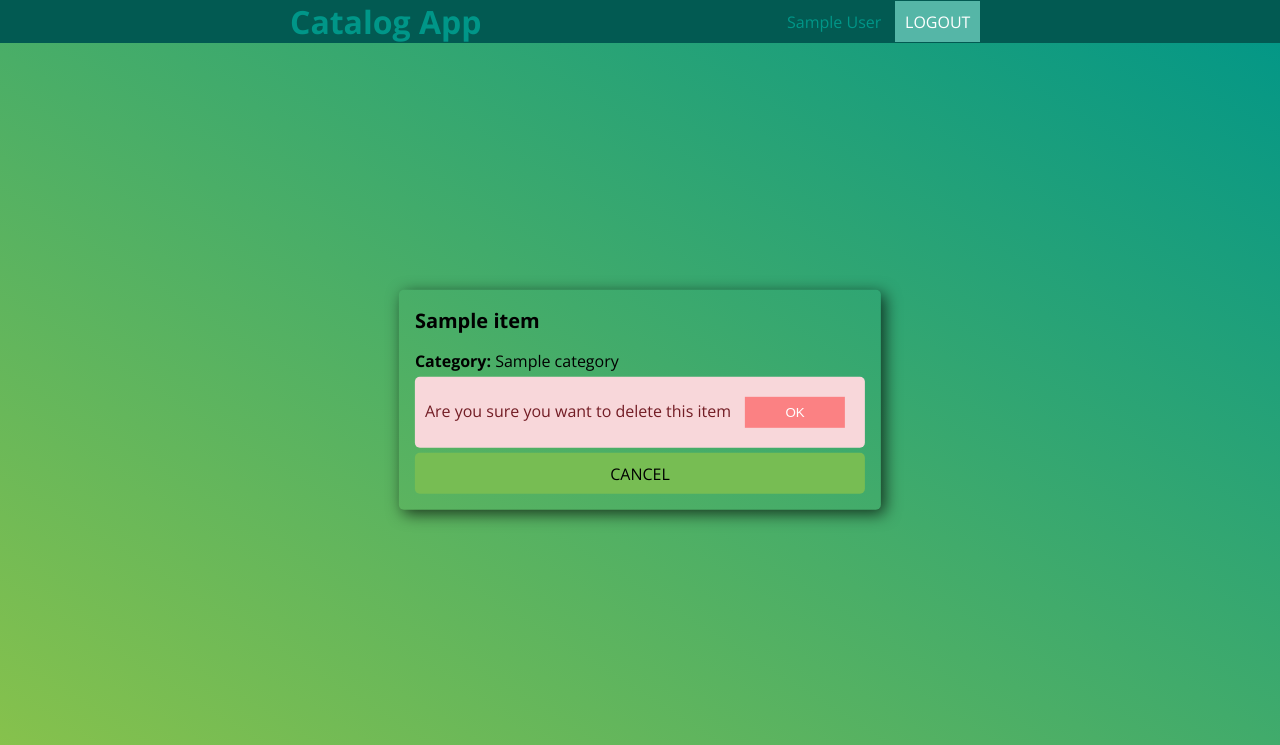
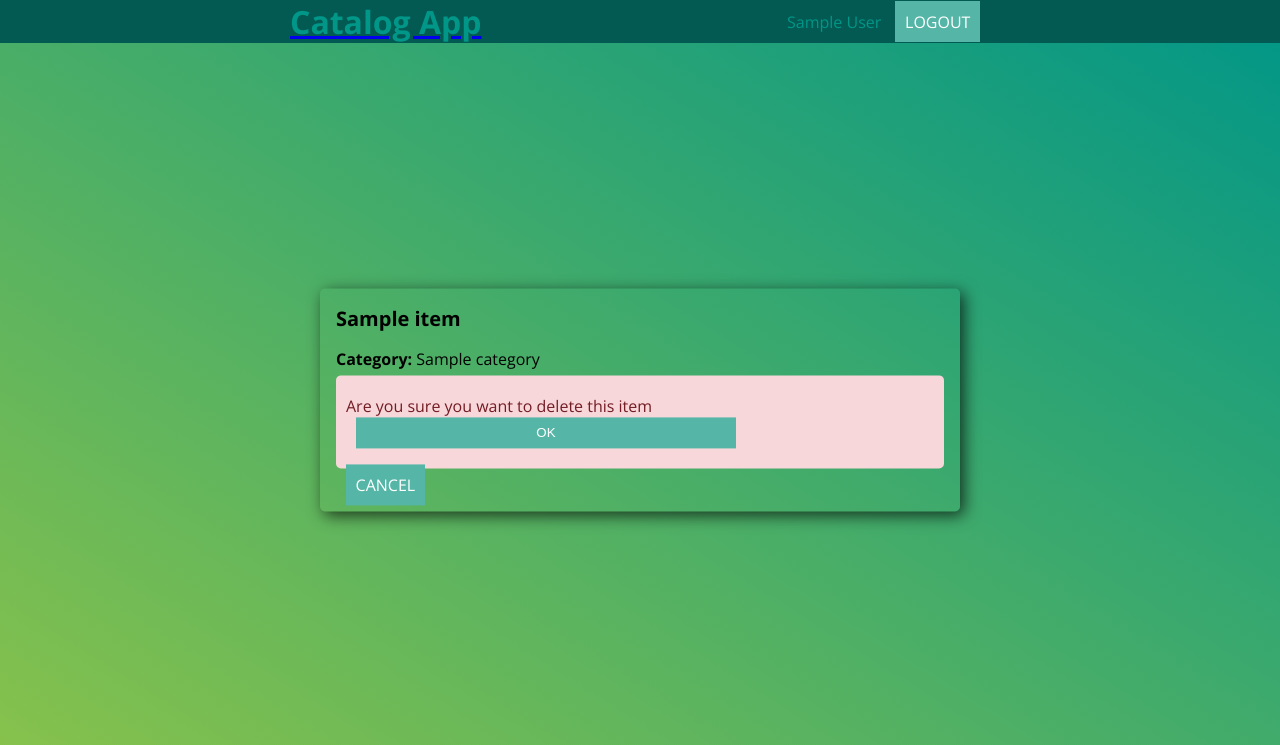
Before and after one commit to abderrahimsoumer/python3__catalog-items, a Flask app: page /item/delete/1 in a window 1280 px wide. Shown: the top 745 px of the page. Run offline with Flask 2, Linux system fonts and the light colour scheme; the visitor is signed in with stand-in values (Sample User, id 1); tables that the repository leaves empty hold one stand-in row (values such as "Sample post"); parts of the project's set-up code (start-up, migrations or seed data) failed here and were passed over.

Commit message:
change styles.css

```diff
--- a/app/src/static/css/styles.css
+++ b/app/src/static/css/styles.css
@@ -204,23 +204,6 @@ main{
 	padding: 10px;
 }
 
-.btn-delete {
-    background: #f006 !important;
-    width: 100px !important;
-}
-.btn.btn-cancel {
-    float: right;
-    background: #77bd53;
-    color: #000;
-    border-radius: 5px;
-    width: 100%;
-    text-align: center;
-    margin-left: 15px !important;
-    margin: 0;
-}
-.link-home{
-	text-decoration: none;
-}
 
 /*
 @import "modules/_cards";
```
